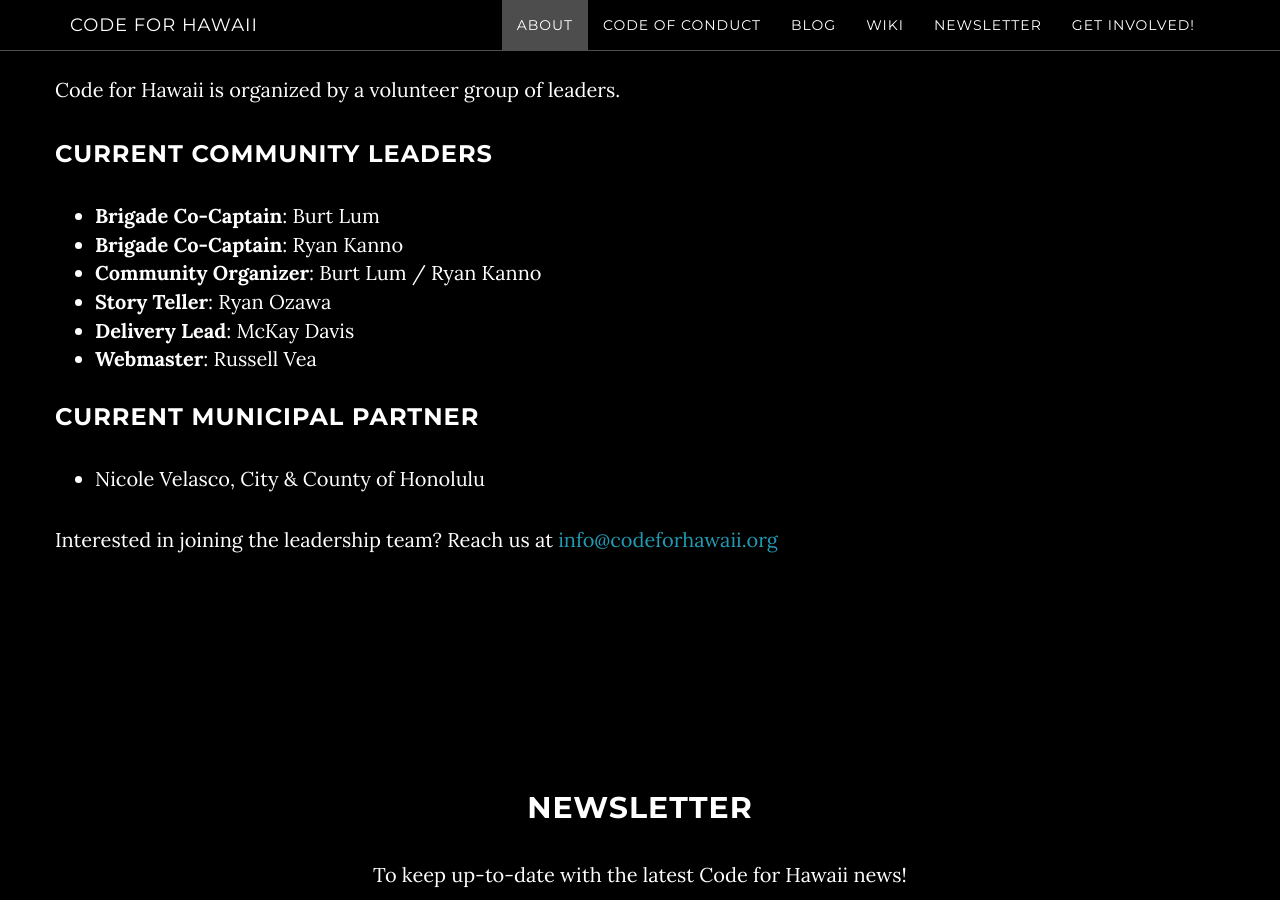
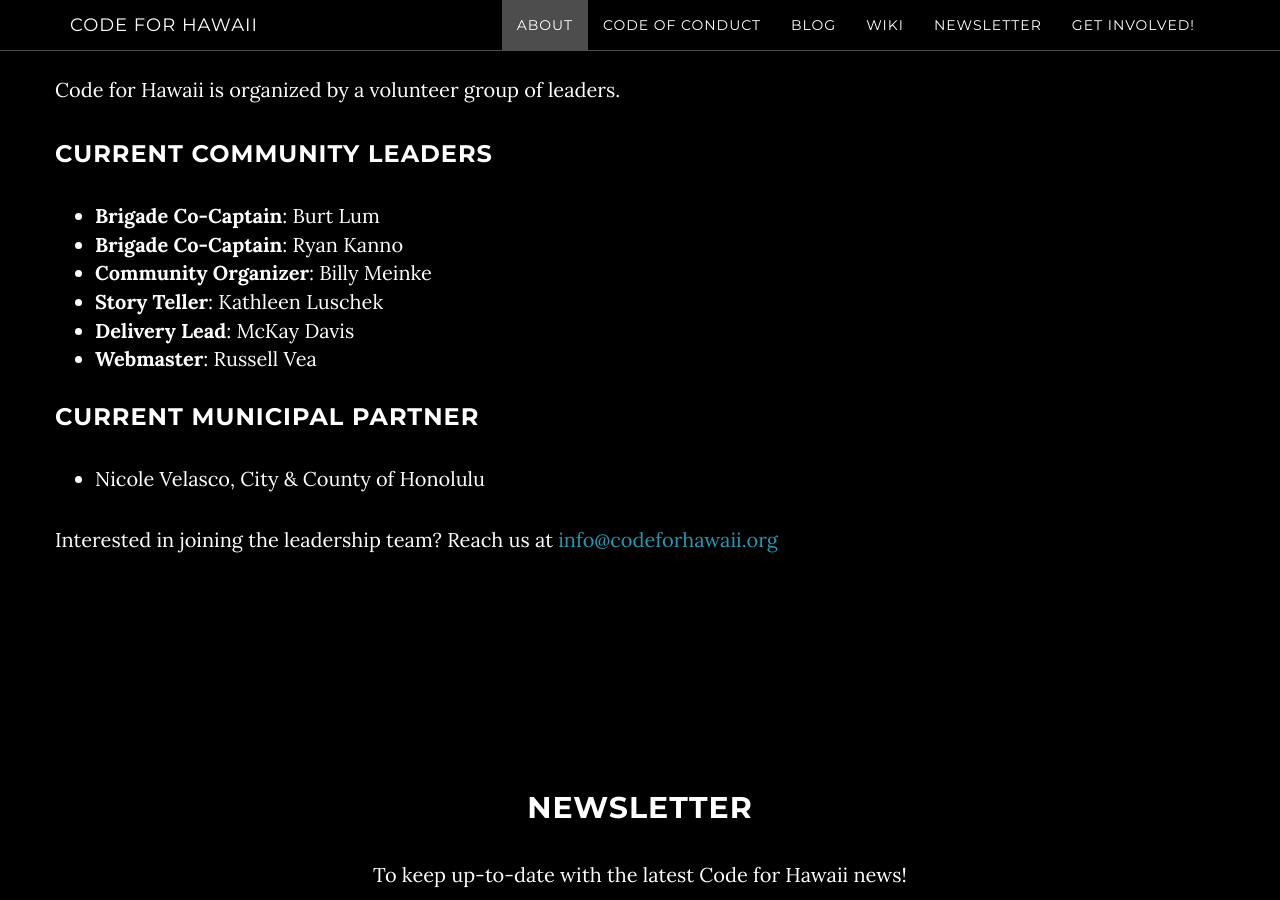
Before and after one commit to CodeWithAloha/codeforhawaii.github.io, a Jekyll site: the page built from index.html, in a window 1280 px wide and 900 px high, scrolled down 1527 px. Built offline with Jekyll 4.4.1, drawn with Linux system fonts in a browser that asks for light colours; comment, search, counter and statistics services are not loaded.

Commit message:
Updated leadership roles list

```diff
--- a/_includes/about.html
+++ b/_includes/about.html
@@ -38,8 +38,8 @@
                 <ul style="font-size:1.428em;">
                     <li><strong>Brigade Co-Captain</strong>: Burt Lum</li>
                     <li><strong>Brigade Co-Captain</strong>: Ryan Kanno</li>
-                    <li><strong>Community Organizer</strong>: Burt Lum / Ryan Kanno</li>
-                    <li><strong>Story Teller</strong>: Ryan Ozawa</li>
+                    <li><strong>Community Organizer</strong>: Billy Meinke</li>
+                    <li><strong>Story Teller</strong>: Kathleen Luschek</li>
                     <li><strong>Delivery Lead</strong>: McKay Davis</li>
                     <li><strong>Webmaster</strong>: Russell Vea</li>
                 </ul>
```
